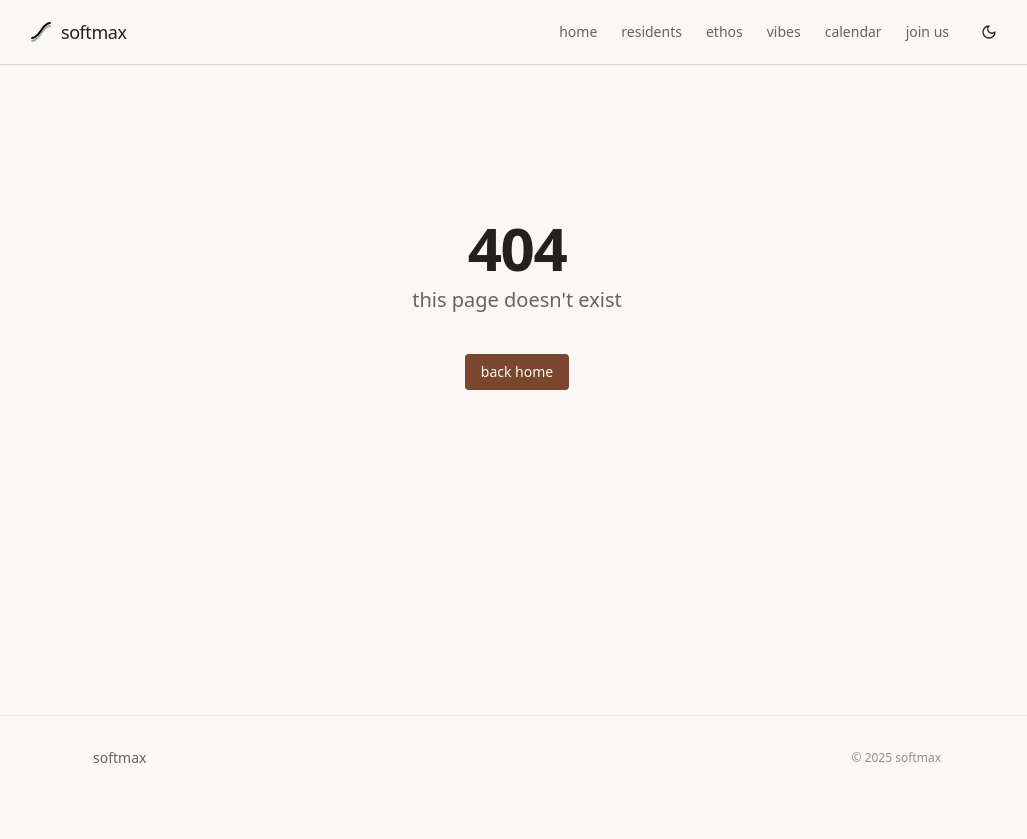
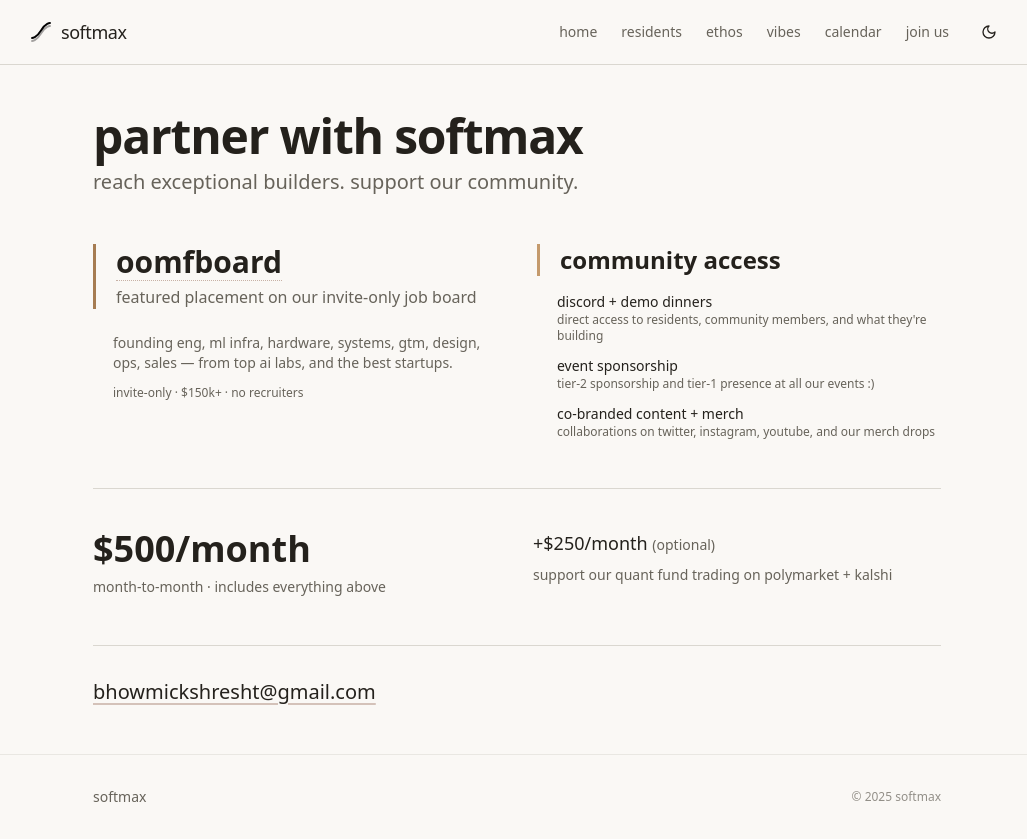
Before and after one commit to Tetraslam/softmax, a Next.js app: page /sponsors in a window 1280 px wide. Before the commit this address had no page. Shown: the whole page, without its empty margins (123-1150 px from the left). Before the commit the page ends 800 px from the top, so only its background shows below. Built offline with nearby package versions, Linux system fonts and the light colour scheme.

Commit message:
kevin yay :D

```diff
--- a/src/app/residents/page.tsx
+++ b/src/app/residents/page.tsx
@@ -14,15 +14,15 @@ const residents = [
     hobbies: [
       "worldbuilding",
       "shoegaze rock",
-      "scuba diving",
+      "scuba",
       "kpop",
       "anime",
-      "roguelike videogames",
+      "roguelikes",
     ],
     links: [
       { label: "x.com/tetraslam", href: "https://x.com/tetraslam" },
       {
-        label: "linkedin.com/in/shreshtbhowmick",
+        label: "linkedin.com/in/shr...",
         href: "https://linkedin.com/in/shreshtbhowmick",
       },
       { label: "tetraslam.world", href: "https://tetraslam.world" },
@@ -62,7 +62,7 @@ const residents = [
       "hip-hop/kpop dance",
       "socializing",
       "matcha",
-      "side quest",
+      "side quests",
     ],
     links: [
       { label: "x.com/suxls_", href: "https://x.com/suxls_" },
@@ -94,14 +94,34 @@ const residents = [
       "prev research intern @ sakana ai"
     ],
     hobbies: [
-      "sci-fi/horror movies",
-      "hiking",
+      "sci-fi movies",
       "badminton",
-      "cooking"
+      "cooking",
+      "origami",
+      "piano",
+      "traveling"
     ],
     links: [
       { label: "linkedin.com/in/shinnosuke-u", href: "https://www.linkedin.com/in/shinnosuke-u/" },
       { label: "x.com/Shinn_Uesaka", href: "https://x.com/Shinn_Uesaka" },
+    ],
+  },
+  {
+    name: "kevin thomas",
+    photo: "kevin.png",
+    roles: [
+      "cs @ waterloo",
+      "prev k-scale labs"
+    ],
+    hobbies: [
+      "running",
+      "hiking",
+      "robotics",
+      "cafe hopping"
+    ],
+    links: [
+      { label: "x.com/kevinjosethomas", href: "https://x.com/kevinjosethomas" },
+      { label: "kevinjosethomas.com", href: "https://kevinjosethomas.com/" },
     ],
   }
 ];
--- /dev/null
+++ b/src/app/sponsors/page.tsx
@@ -0,0 +1,107 @@
+import Link from "next/link";
+
+export default function SponsorsPage() {
+  return (
+    <div className="mx-auto max-w-4xl px-4 sm:px-6 py-8 sm:py-12 min-h-[calc(100vh-8rem)] flex flex-col justify-center">
+      <div className="space-y-10 sm:space-y-12">
+        {/* Hero */}
+        <div className="space-y-2">
+          <h1 className="text-4xl sm:text-5xl font-semibold tracking-tight">
+            partner with softmax
+          </h1>
+          <p className="text-lg sm:text-xl text-muted-foreground">
+            reach exceptional builders. support our community.
+          </p>
+        </div>
+
+        {/* Main Value Prop */}
+        <div className="grid grid-cols-1 lg:grid-cols-2 gap-8 sm:gap-10">
+          {/* Oomfboard */}
+          <div className="space-y-6">
+            <div className="border-l-[3px] border-l-[#A67C52] pl-5 space-y-1">
+              <div>
+                <h2 className="text-2xl sm:text-3xl font-semibold group relative inline-block cursor-help lg:border-b lg:border-dotted lg:border-primary/40">
+                  oomfboard
+                  <span className="hidden lg:block absolute -top-8 left-0 px-2 py-1 bg-popover border border-border text-xs text-muted-foreground opacity-0 group-hover:opacity-100 transition-opacity pointer-events-none whitespace-nowrap">
+                    one of my friends
+                  </span>
+                </h2>
+                <p className="text-xs text-muted-foreground/60 mt-1 lg:hidden">
+                  ↑ one of my friends
+                </p>
+              </div>
+              <p className="text-sm sm:text-base text-muted-foreground">
+                featured placement on our invite-only job board
+              </p>
+            </div>
+            <div className="text-sm text-muted-foreground space-y-3 pl-5">
+              <p>
+                founding eng, ml infra, hardware, systems, gtm, design, ops, sales — from top ai labs, and the best startups.
+              </p>
+              <p className="text-xs">
+                invite-only · $150k+ · no recruiters
+              </p>
+            </div>
+          </div>
+
+          {/* Everything Else */}
+          <div className="space-y-4">
+            <div className="border-l-[3px] border-l-[#C49A6C] pl-5">
+              <h2 className="text-xl sm:text-2xl font-semibold">
+                community access
+              </h2>
+            </div>
+            <div className="grid gap-3 pl-5">
+              <div className="text-sm">
+                <span className="font-medium">discord + demo dinners</span>
+                <p className="text-xs text-muted-foreground">
+                  direct access to residents, community members, and what they're building
+                </p>
+              </div>
+              <div className="text-sm">
+                <span className="font-medium">event sponsorship</span>
+                <p className="text-xs text-muted-foreground">
+                  tier-2 sponsorship and tier-1 presence at all our events :)
+                </p>
+              </div>
+              <div className="text-sm">
+                <span className="font-medium">co-branded content + merch</span>
+                <p className="text-xs text-muted-foreground">
+                  collaborations on twitter, instagram, youtube, and our merch drops
+                </p>
+              </div>
+            </div>
+          </div>
+        </div>
+
+        {/* Pricing */}
+        <div className="border-t border-border pt-8 sm:pt-10 grid grid-cols-1 sm:grid-cols-2 gap-6 sm:gap-8">
+          <div className="space-y-2">
+            <p className="text-3xl sm:text-4xl font-semibold">$500/month</p>
+            <p className="text-xs sm:text-sm text-muted-foreground">
+              month-to-month · includes everything above
+            </p>
+          </div>
+          <div className="space-y-2">
+            <p className="text-base sm:text-lg font-medium">
+              +$250/month <span className="font-normal text-muted-foreground text-sm">(optional)</span>
+            </p>
+            <p className="text-xs sm:text-sm text-muted-foreground">
+              support our quant fund trading on polymarket + kalshi
+            </p>
+          </div>
+        </div>
+
+        {/* CTA */}
+        <div className="border-t border-border pt-6 sm:pt-8">
+          <Link
+            href="mailto:bhowmickshresht@gmail.com"
+            className="text-lg sm:text-xl text-foreground underline decoration-primary/30 underline-offset-4 hover:decoration-primary transition-colors font-medium"
+          >
+            bhowmickshresht@gmail.com
+          </Link>
+        </div>
+      </div>
+    </div>
+  );
+}
--- a/src/lib/linkify.tsx
+++ b/src/lib/linkify.tsx
@@ -13,11 +13,13 @@ const entityLinks: Record<string, string> = {
   priceline: "https://priceline.com",
   "bain & co": "https://bain.com",
   "sakana ai": "https://sakana.ai",
+  "k-scale labs": "https://kscale.dev",
   // Universities
   northeastern: "https://northeastern.edu",
   "mit ee": "https://mit.edu",
   mit: "https://mit.edu",
   minerva: "https://minerva.edu",
+  waterloo: "https://uwaterloo.ca",
   // Labs/Organizations
   "mit media lab": "https://media.mit.edu",
   "mit video game orchestra": "https://www.youtube.com/channel/UCVtU0-ALytaxlR68Tv8xZ2g",
```
Also changed, not shown: public/residents/kevin.png (added).
